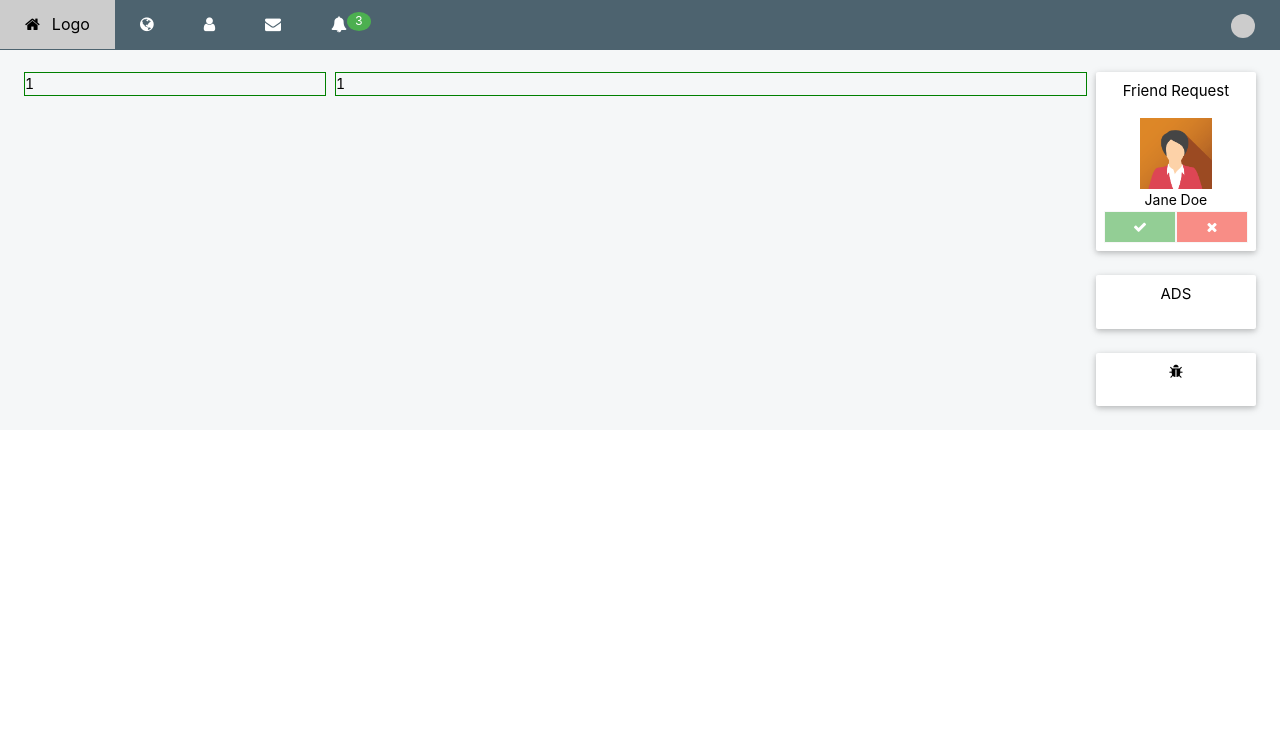
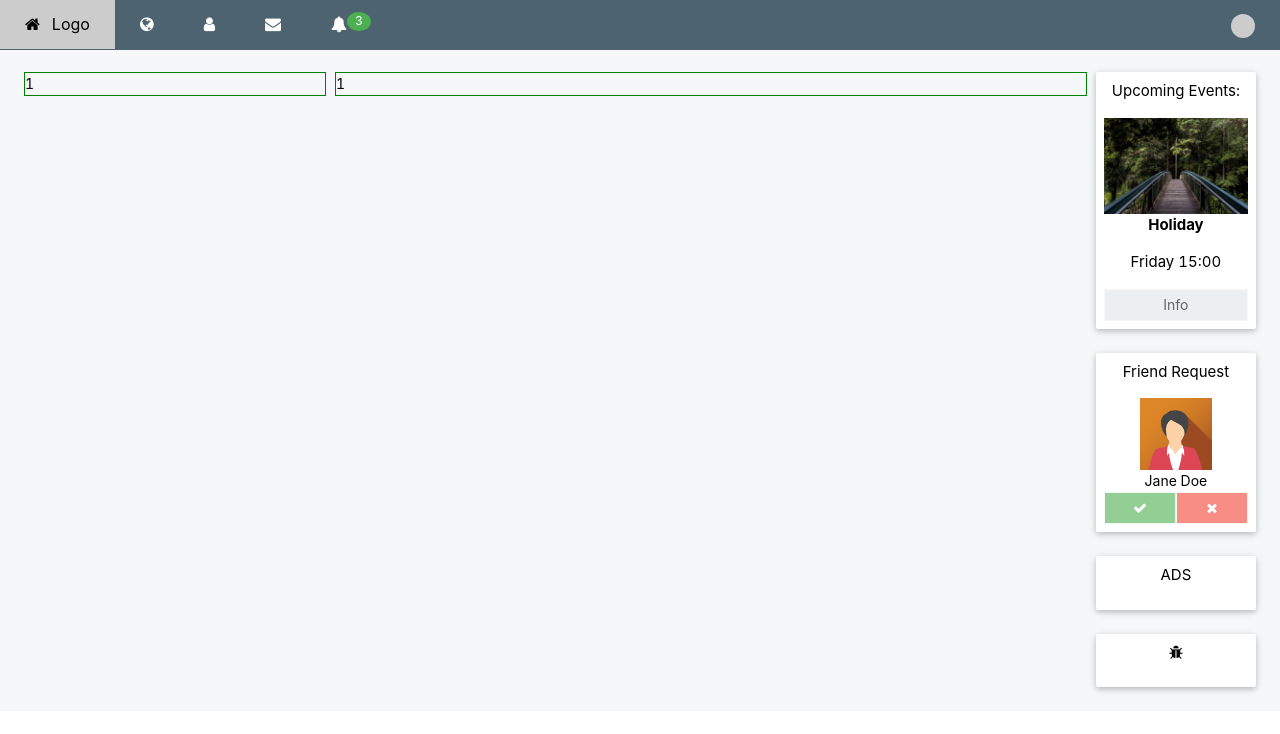
Before and after one commit to ravindrakumarkumawat/social-page, a React (Create React App) app: page / in a window 1280 px wide. Shown: the top 734 px of the page. Built offline with nearby package versions, Linux system fonts and the light colour scheme.

Commit message:
upcoming event is added

```diff
--- a/src/components/Home/index.js
+++ b/src/components/Home/index.js
@@ -6,6 +6,7 @@ import NormalRow from '../common/NormalRow'
 import HomeLayout from '../Layout/Home'
 import FriendRequest from '../FriendRequest'
 import './Home.css'
+import UpcomingEvents from '../UpcomingEvents'
 
 const Home = () => {
   return (
@@ -14,6 +15,8 @@ const Home = () => {
         <NormalCol span={5}><div style={{border: "1px solid green"}}>1</div></NormalCol>
         <NormalCol span={14}><div style={{border: "1px solid green"}}>1</div></NormalCol>
         <NormalCol span={4}>
+          <UpcomingEvents />
+          <div className="gap-2"></div>
           <FriendRequest />
           <div className="gap-2"></div>
           <Ads />
--- /dev/null
+++ b/src/components/UpcomingEvents/index.js
@@ -0,0 +1,22 @@
+import React from 'react'
+import NormalImg from '../common/NormalImg'
+import Forest from '../../assets/images/forest.jpg'
+import NormalCard from '../common/NormalCard'
+import NormalButton from '../common/NormalButton'
+
+
+const UpcomingEvents = () => {
+  return (
+    <NormalCard>
+      <div className="center">
+          <p>Upcoming Events:</p>
+          <NormalImg src={Forest} alt={"Forest"} />
+          <p><strong>Holiday</strong></p>
+          <p>Friday 15:00</p>
+          <NormalButton name={"Info"} btntype={"info"}/>
+      </div>
+  </NormalCard>
+  )
+}
+
+export default UpcomingEvents
--- a/src/components/common/NormalButton/NormalButton.module.css
+++ b/src/components/common/NormalButton/NormalButton.module.css
@@ -51,7 +51,20 @@
   opacity: .6;
 }
 
-.decline:hover, .accept:hover {
+.info {
+  display: block;
+  cursor: pointer;
+  border: 1px solid #f2f2f2;
+  color: rgb(0, 0, 0);
+  background-color: rgb(223, 229, 232);
+  padding: 4px 16px;
+
+  width: 100%;
+
+  opacity: .6;
+}
+
+.decline:hover, .accept:hover, .info:hover {
   color: #000;
   background: #ccc;
 }
```
